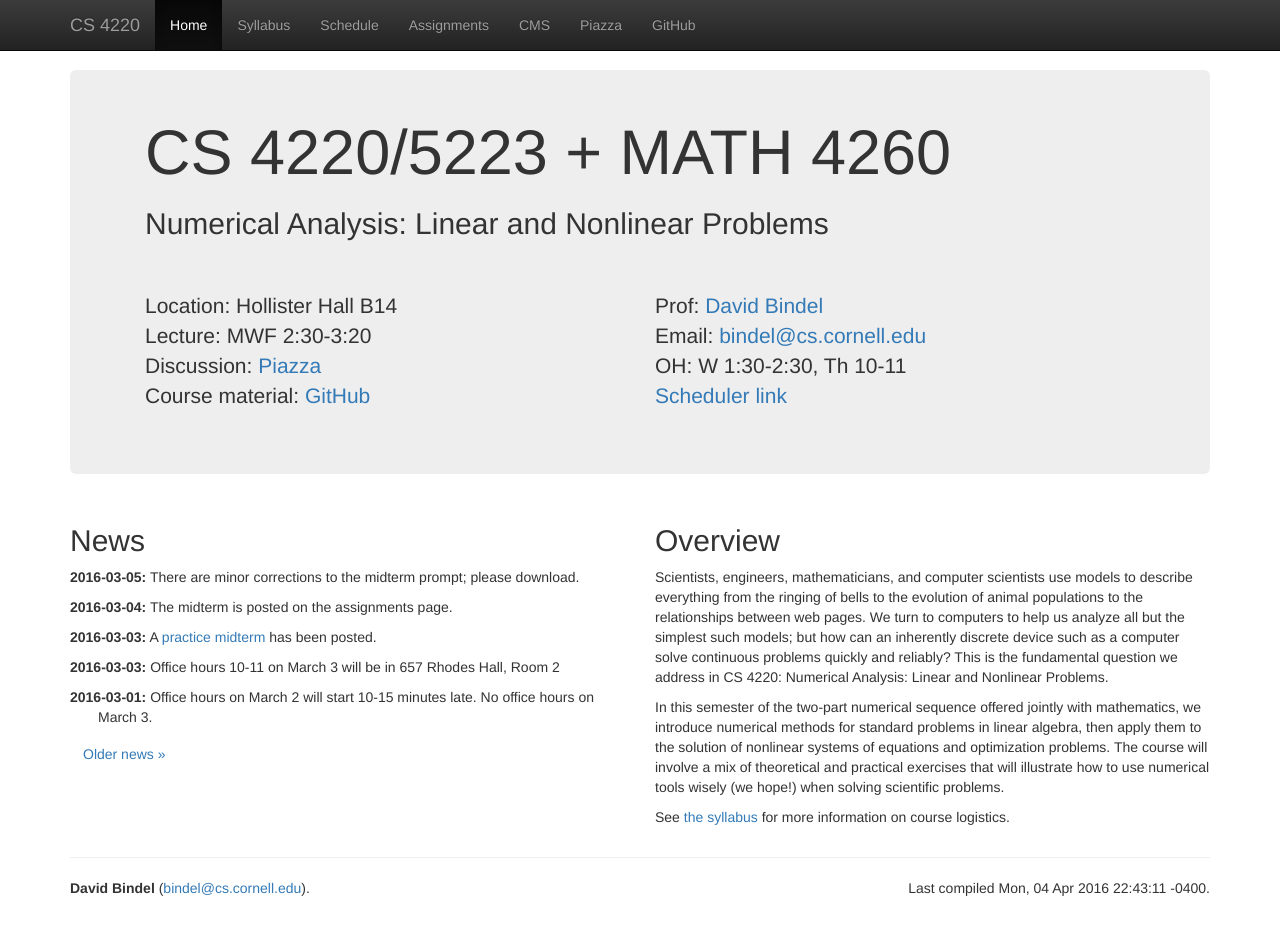
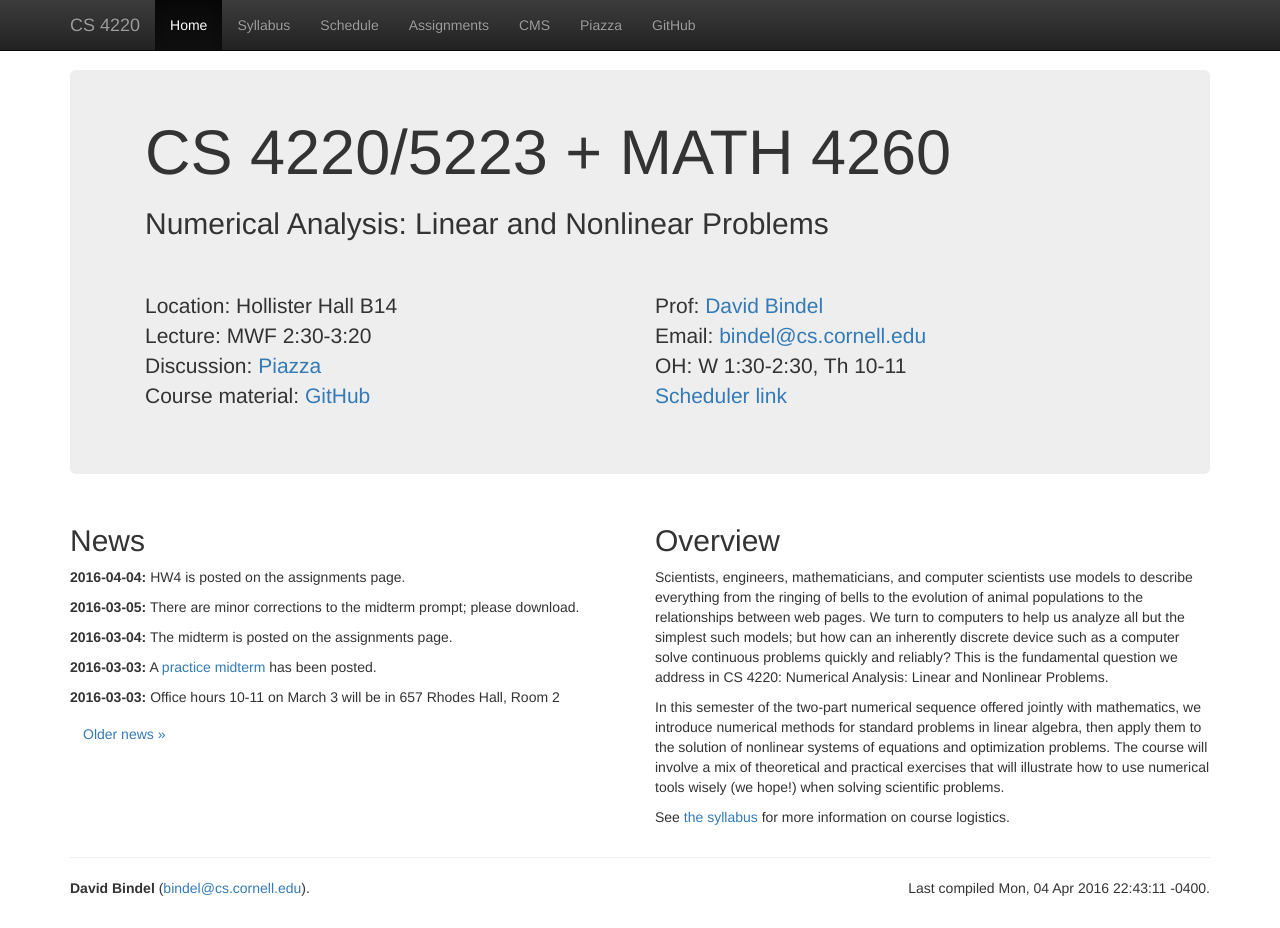
Before and after one commit to dbindel/cs4220-s17, a Jekyll site: the page built from web/index.html, in a window 1280 px wide and 928 px high. Built offline with Jekyll 4.4.1, drawn with Linux system fonts in a browser that asks for light colours; nearby versions of some CDN libraries.

Commit message:
Added HW 4 news.

```diff
--- a/web/_data/news.yml
+++ b/web/_data/news.yml
@@ -55,3 +55,6 @@
 -
   date: 2016-03-05
   text: There are minor corrections to the midterm prompt; please download.
+-
+  date: 2016-04-04
+  text: HW4 is posted on the assignments page.
```
